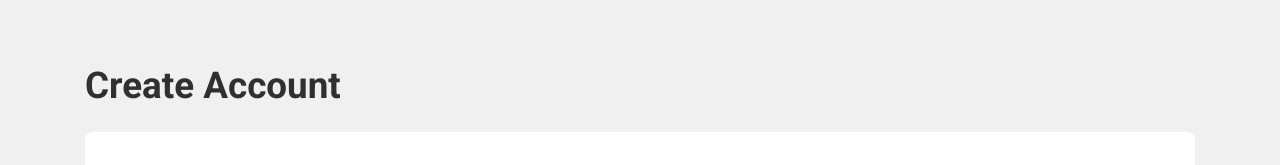
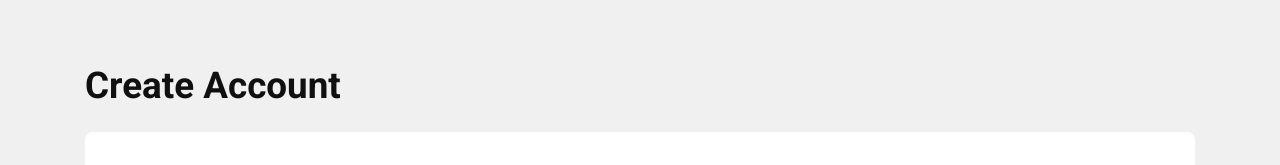
Before and after one commit to bear-rsg/experiences-of-landscape-workers, a Django app: page /accounts/create/ in a window 1280 px wide. Shown: the part 48-213 px from the top of the page. Run offline with Django 3.2, Linux system fonts and the light colour scheme; parts of the project's set-up code (start-up, migrations or seed data) failed here and were passed over; some libraries are stand-ins or nearby versions.

Commit message:
pa11y fix attempt

```diff
--- a/django/core/static/css/custom.css
+++ b/django/core/static/css/custom.css
@@ -27,7 +27,7 @@ h2 {
     padding-bottom: 0.1em;
     font-weight: bold;
     font-size: 2.3em;
-    color: #303030;
+    color: #101010;
 }
 
 .form-inline .form-control {
```
